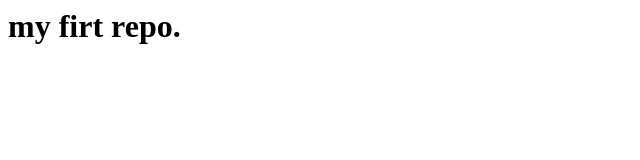
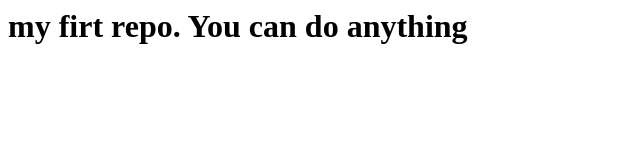
Before and after one commit to gLaxman28/my-test-Repo, a plain HTML site: page index.html in a window 1280 px wide. Shown: the whole page, without its empty margins (0-640 px from the left). Drawn offline with Linux system fonts and the light colour scheme.

Commit message:
completed the firdt qote

```diff
--- a/index.html
+++ b/index.html
@@ -1,5 +1,5 @@
 <html>
 <body>
-<h1>my firt repo.</h1>
+<h1>my firt repo. You can do anything</h1>
 </body>
 </html>
```
